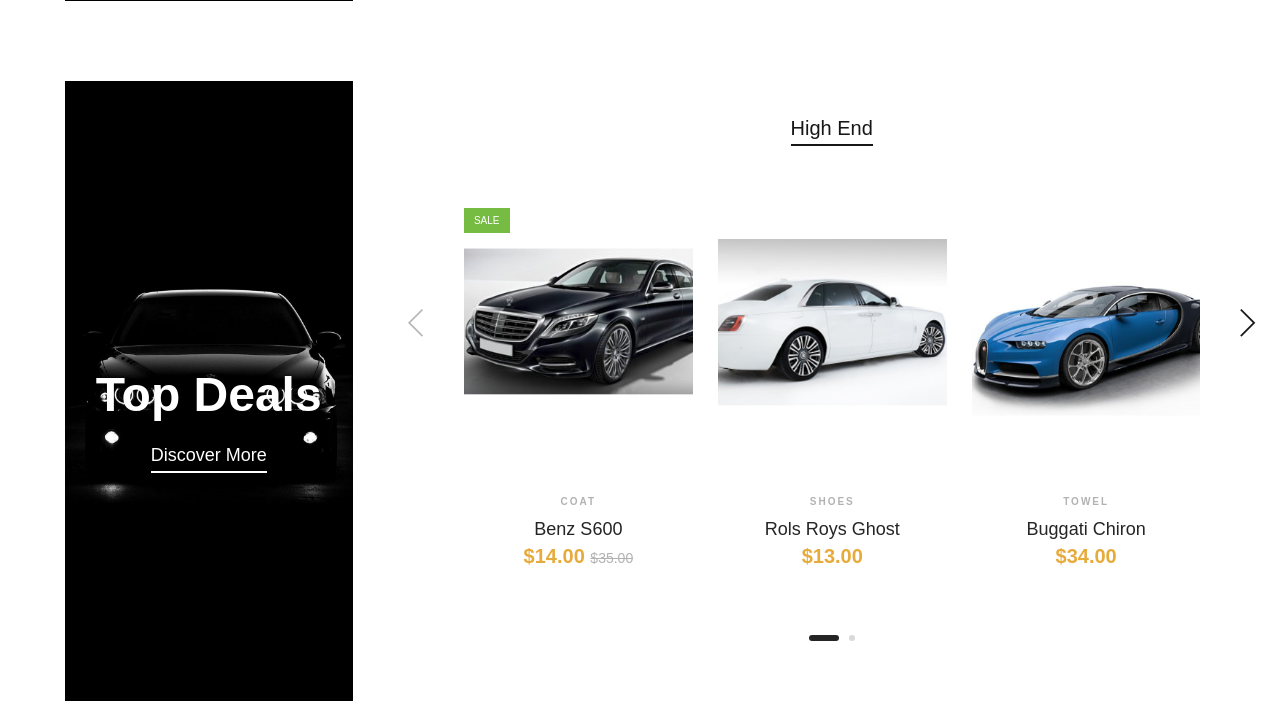
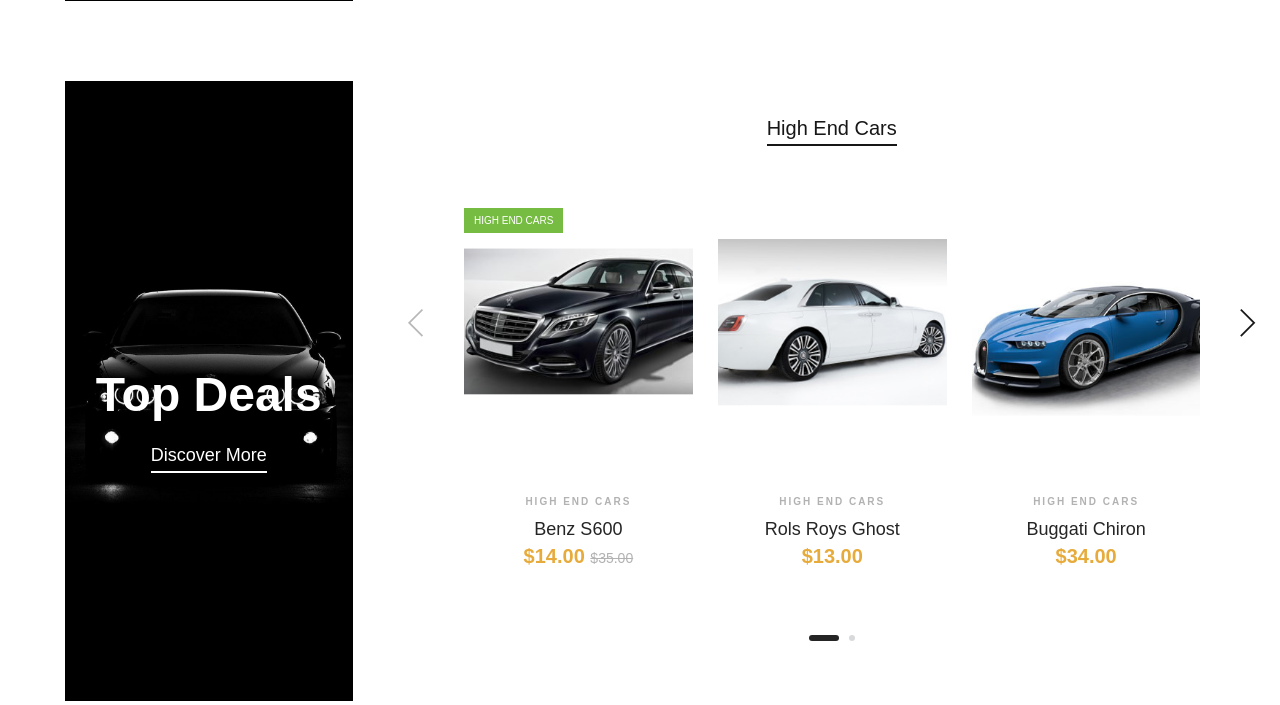
Before and after one commit to UvinduPathirana/Xellar, a Flask app: page / in a window 1280 px wide. Shown: the part 2914-3619 px from the top of the page. Run offline with Flask 2, Linux system fonts and the light colour scheme; some libraries are stand-ins or nearby versions; some web fonts are replaced.

Commit message:
mid range category update

```diff
--- a/templates/layout.html
+++ b/templates/layout.html
@@ -503,14 +503,14 @@
                 <div class="col-lg-8 offset-lg-1">
                     <div class="filter-control">
                         <ul>
-                            <li class="active">High End</li>
+                            <li class="active">High End Cars</li>
                         </ul>
                     </div>
                     <div class="product-slider owl-carousel">
                         <div class="product-item">
                             <div class="pi-pic">
                                 <img src="img/products/s600.jpg" alt="">
-                                <div class="sale">Sale</div>
+                                <div class="sale">High End Cars</div>
                                 <div class="icon">
                                     <i class="icon_heart_alt"></i>
                                 </div>
@@ -521,7 +521,7 @@
                                 </ul>
                             </div>
                             <div class="pi-text">
-                                <div class="catagory-name">Coat</div>
+                                <div class="catagory-name">High End Cars</div>
                                 <a href="#">
                                     <h5>Benz S600</h5>
                                 </a>
@@ -544,7 +544,7 @@
                                 </ul>
                             </div>
                             <div class="pi-text">
-                                <div class="catagory-name">Shoes</div>
+                                <div class="catagory-name">High End Cars</div>
                                 <a href="#">
                                     <h5>Rols Roys Ghost</h5>
                                 </a>
@@ -566,7 +566,7 @@
                                 </ul>
                             </div>
                             <div class="pi-text">
-                                <div class="catagory-name">Towel</div>
+                                <div class="catagory-name">High End Cars</div>
                                 <a href="#">
                                     <h5>Buggati Chiron</h5>
                                 </a>
@@ -588,7 +588,7 @@
                                 </ul>
                             </div>
                             <div class="pi-text">
-                                <div class="catagory-name">Towel</div>
+                                <div class="catagory-name">High End Cars</div>
                                 <a href="#">
                                     <h5>Audi A8</h5>
                                 </a>
@@ -610,7 +610,7 @@
                                 </ul>
                             </div>
                             <div class="pi-text">
-                                <div class="catagory-name">Towel</div>
+                                <div class="catagory-name">High End Cars</div>
                                 <a href="#">
                                     <h5>BMW 730D</h5>
                                 </a>
```
